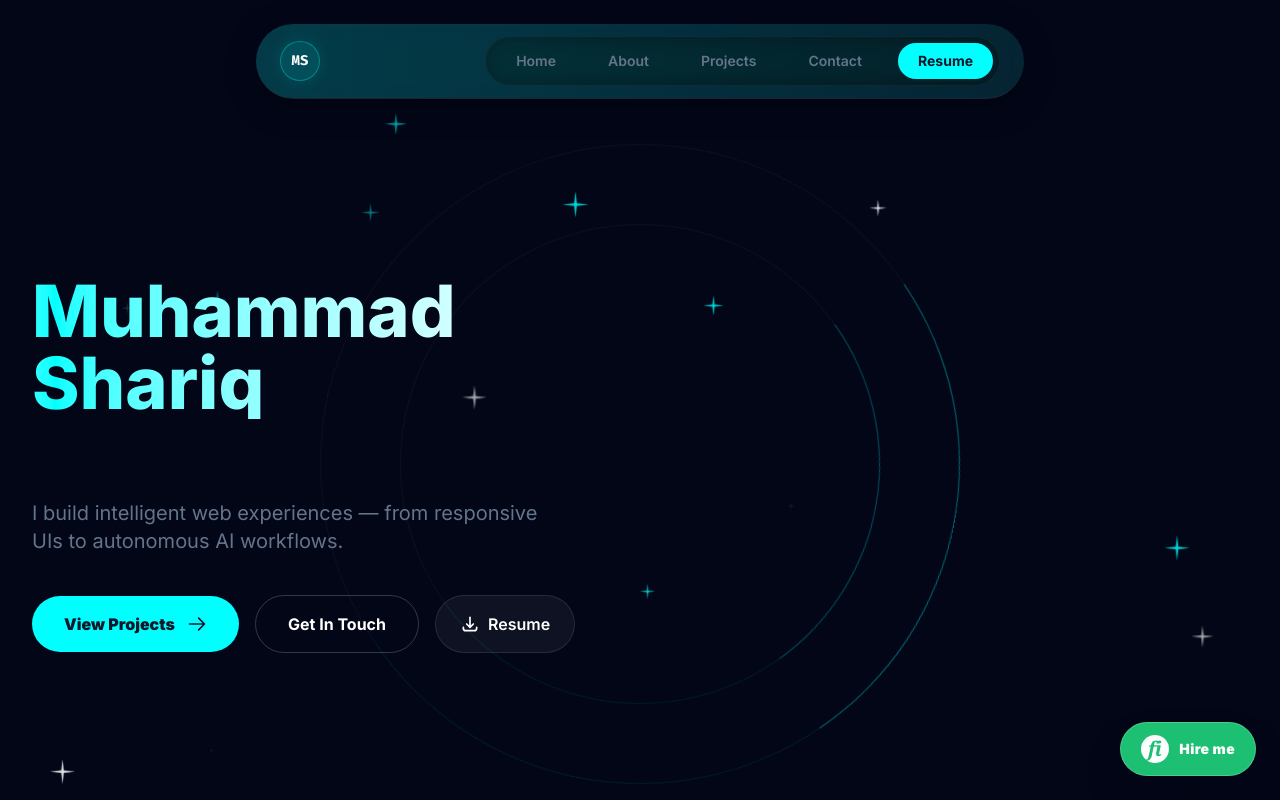
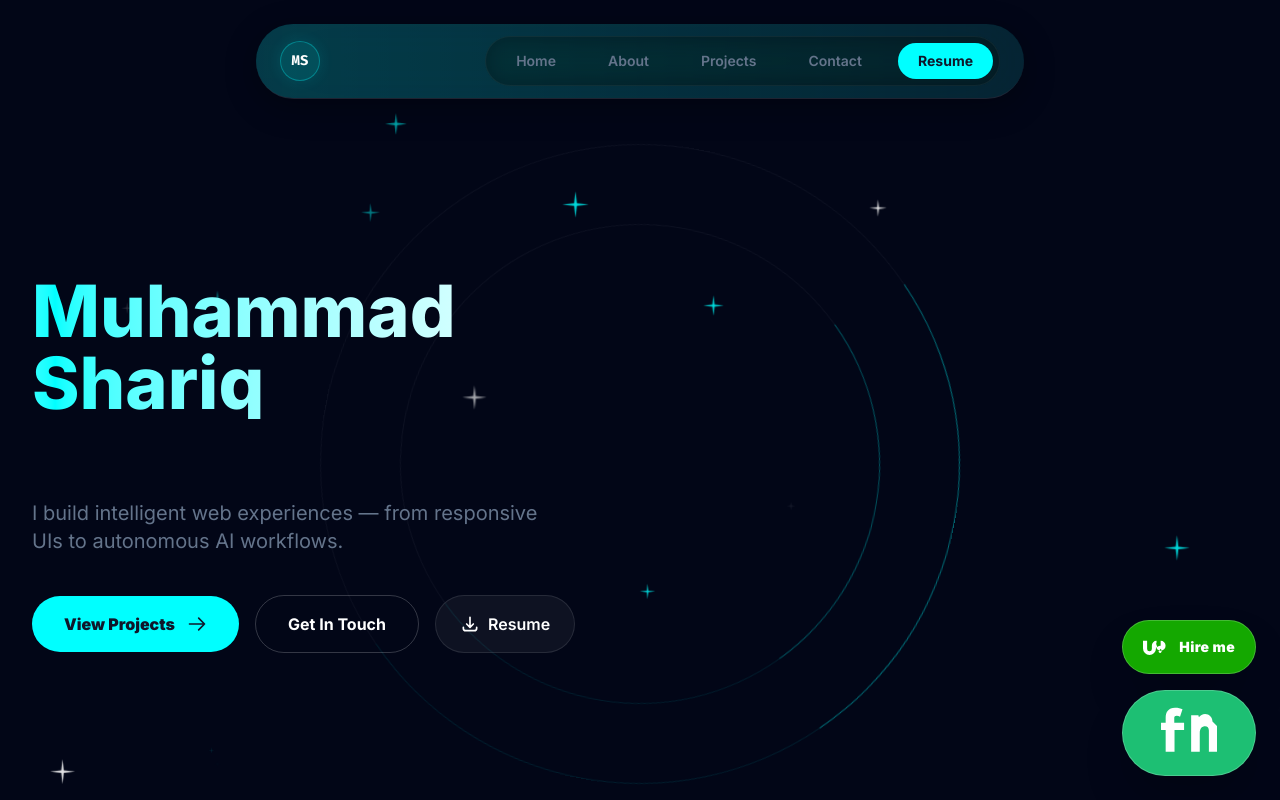
Before and after one commit to shariq001/Portfolio, a Next.js app: page / in a window 1280 px wide. Shown: the top 800 px of the page. Built offline with nearby package versions, Linux system fonts and the light colour scheme.

Commit message:
feat: add Upwork floating button alongside Fiverr using official SVGs

```diff
--- a/app/layout.tsx
+++ b/app/layout.tsx
@@ -3,7 +3,7 @@ import { Inter, Geist, Fira_Code } from 'next/font/google';
 import './globals.css';
 import Nav from '@/components/Nav';
 import Footer from '@/components/Footer';
-import FiverrButton from '@/components/FiverrButton';
+import FreelanceButtons from '@/components/FreelanceButtons';
 const inter = Inter({ subsets: ['latin'], variable: '--font-inter' });
 const geist = Geist({ subsets: ['latin'], variable: '--font-geist' });
 const firaCode = Fira_Code({ subsets: ['latin'], variable: '--font-fira-code' });
@@ -63,7 +63,7 @@ export default function RootLayout({
           {children}
         </div>
         <Footer />
-        <FiverrButton />
+        <FreelanceButtons />
       </body>
     </html>
   );
--- a/components/FiverrButton.tsx
+++ /dev/null
@@ -1,17 +0,0 @@
-export default function FiverrButton() {
-  return (
-    <a
-      href="https://www.fiverr.com/s/Q7ZKKVw"
-      target="_blank"
-      rel="noopener noreferrer"
-      className="fixed bottom-6 right-6 z-50 flex items-center justify-center gap-2.5 px-4 py-3 sm:px-5 rounded-full bg-[#1dbf73] text-white hover:bg-[#19a463] hover:-translate-y-1 hover:scale-105 hover:shadow-[0_10px_30px_rgba(29,191,115,0.4)] transition-all duration-300 animate-fade-up shadow-2xl border border-white/20 backdrop-blur-sm"
-      style={{ animationDelay: '1s' }}
-      title="Hire me on Fiverr"
-    >
-      <div className="w-7 h-7 rounded-full bg-white flex items-center justify-center flex-shrink-0 shadow-inner">
-        <span className="text-[#1dbf73] font-serif font-black italic text-xl pr-0.5 leading-none tracking-tighter">fi</span>
-      </div>
-      <span className="hidden sm:inline font-black tracking-wide text-sm">Hire me</span>
-    </a>
-  );
-}
--- /dev/null
+++ b/components/FreelanceButtons.tsx
@@ -0,0 +1,36 @@
+export default function FreelanceButtons() {
+  return (
+    <div className="fixed bottom-6 right-6 z-50 flex flex-col gap-4 animate-fade-up" style={{ animationDelay: '1s' }}>
+
+      {/* Upwork Button */}
+      <a
+        href="https://www.upwork.com/freelancers/~01d1e47120d0918186?mp_source=share"
+        target="_blank"
+        rel="noopener noreferrer"
+        className="group flex items-center justify-center gap-3 px-5 py-3.5 rounded-full bg-[#14a800] text-white hover:bg-[#108a00] hover:-translate-y-1 hover:scale-105 hover:shadow-[0_10px_30px_rgba(20,168,0,0.4)] transition-all duration-300 shadow-2xl border border-white/20 backdrop-blur-sm"
+        title="Hire me on Upwork"
+      >
+        <svg role="img" viewBox="0 0 24 24" className="w-6 h-6 fill-current" xmlns="http://www.w3.org/2000/svg">
+          <title>Upwork</title>
+          <path d="M17.65 10.63a4.91 4.91 0 0 0-3.32 1.25 15.35 15.35 0 0 1-1.22-3.14l.05-.1A4.77 4.77 0 0 0 13.56 5.8 4.67 4.67 0 0 0 8.87 10.5v3.42a2.38 2.38 0 0 1-2.38 2.38 2.38 2.38 0 0 1-2.38-2.38V5.86H0v7.64a6.49 6.49 0 0 0 6.49 6.49 6.49 6.49 0 0 0 6.49-6.49v-2.08a17.29 17.29 0 0 0 1.2 2.76 4.9 4.9 0 0 0 3.47 1.45 4.93 4.93 0 0 0 4.93-4.93 4.92 4.92 0 0 0-4.93-4.92zM17.65 18a2.53 2.53 0 0 1-2.19-1.24c.73-.85 1.4-1.89 2.05-3a2.53 2.53 0 0 1 .14 4.24z"/>
+        </svg>
+        <span className="hidden sm:inline font-black tracking-wide text-sm whitespace-nowrap">Hire me</span>
+      </a>
+
+      {/* Fiverr Button */}
+      <a
+        href="https://www.fiverr.com/s/Q7ZKKVw"
+        target="_blank"
+        rel="noopener noreferrer"
+        className="group flex items-center justify-center gap-3 px-5 py-3.5 rounded-full bg-[#1dbf73] text-white hover:bg-[#19a463] hover:-translate-y-1 hover:scale-105 hover:shadow-[0_10px_30px_rgba(29,191,115,0.4)] transition-all duration-300 shadow-2xl border border-white/20 backdrop-blur-sm"
+        title="Hire me on Fiverr"
+      >
+        <svg role="img" viewBox="0 0 24 24" className="w-14 h-auto fill-current" xmlns="http://www.w3.org/2000/svg">
+          <title>Fiverr</title>
+          <path d="M22.052 7.042c0-1.821-1.396-3.23-3.155-3.23-1.077 0-2.073.535-2.651 1.401l-.226-.814H12.92v15.65h3.693v-8.086c0-2.02 1.055-2.859 2.274-2.859.98 0 1.637.587 1.637 1.835v9.11h3.673v-9.522c0-.525-.052-1.018-.145-1.485zm-14.156 3.65h-2.1v9.356H2v-9.356H.014V7.558H2v-2.11c0-2.31 1.15-4.22 4.02-4.22 1.341 0 2.473.284 3.19.64l-1.056 3.118c-.415-.19-.887-.333-1.415-.333-.943 0-1.057.436-1.057 1.018v1.886h4.215v3.135h-2.003v.001z"/>
+        </svg>
+      </a>
+
+    </div>
+  );
+}
```
